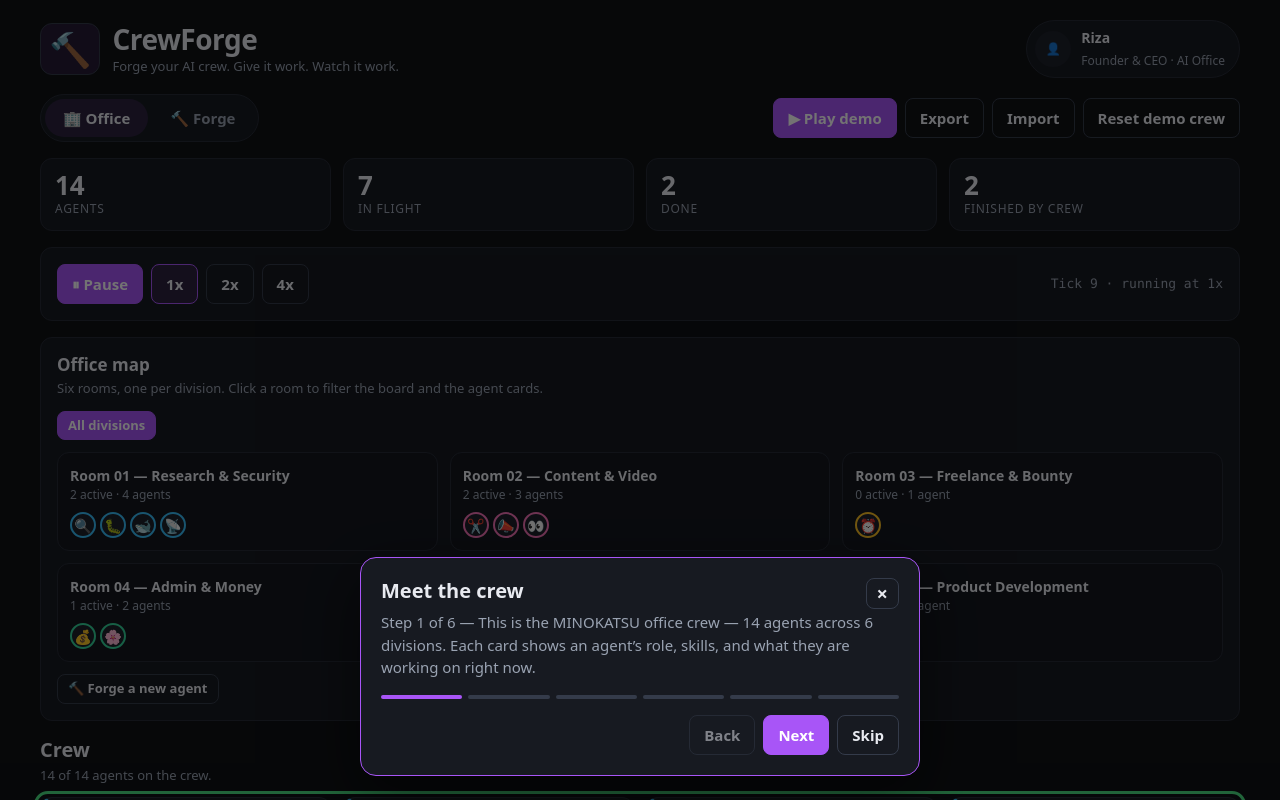
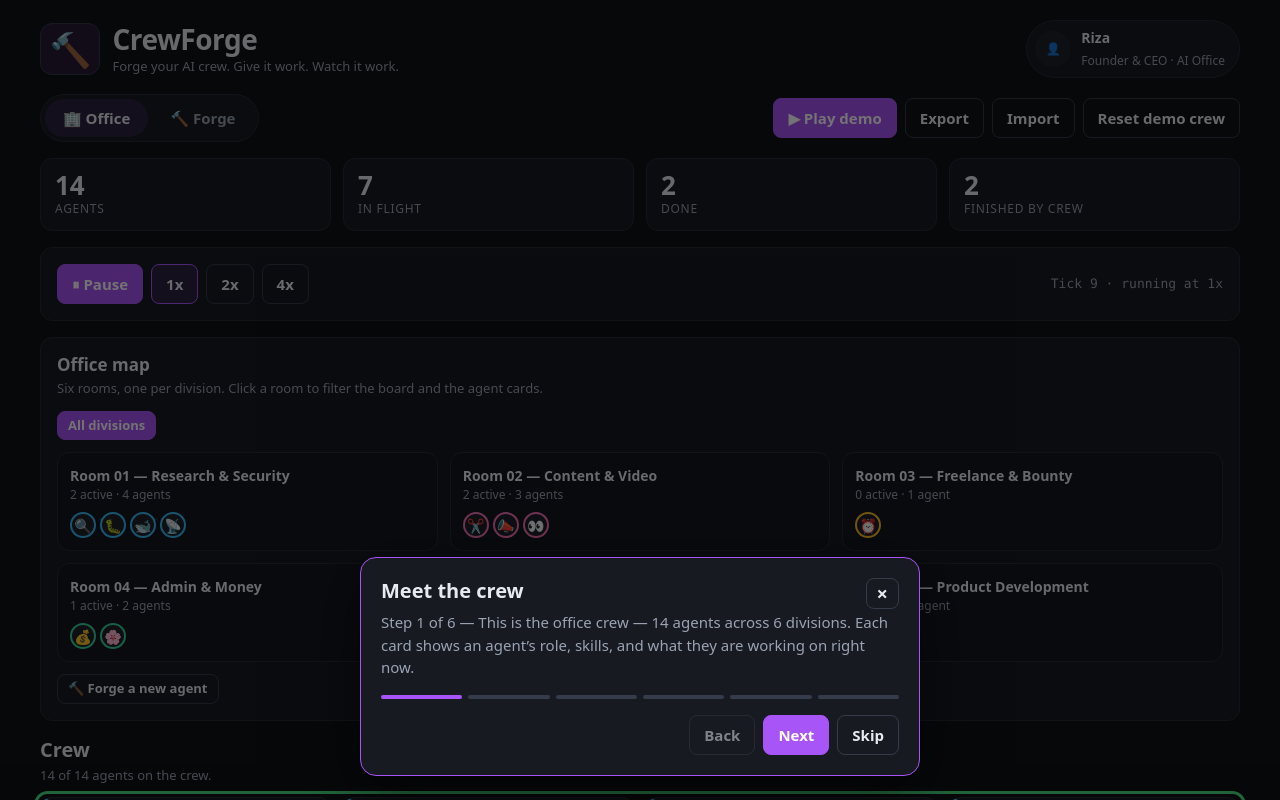
Before and after one commit to ashidasaito/crewforge, a React (Vite) app: page / in a window 1280 px wide. Both pictures are taken after a click on the button "▶ Play demo". Shown: the top 800 px of the page. Built offline with nearby package versions, Linux system fonts and the light colour scheme.

Commit message:
Add files via upload

```diff
--- a/src/components/DemoTour.tsx
+++ b/src/components/DemoTour.tsx
@@ -28,7 +28,7 @@ interface TourStep {
 const STEPS: TourStep[] = [
   {
     title: 'Meet the crew',
-    body: 'This is the MINOKATSU office crew — 14 agents across 6 divisions. Each card shows an agent’s role, skills, and what they are working on right now.',
+    body: 'This is the office crew — 14 agents across 6 divisions. Each card shows an agent’s role, skills, and what they are working on right now.',
     view: 'office',
     targetId: 'agent-cards',
   },
```
